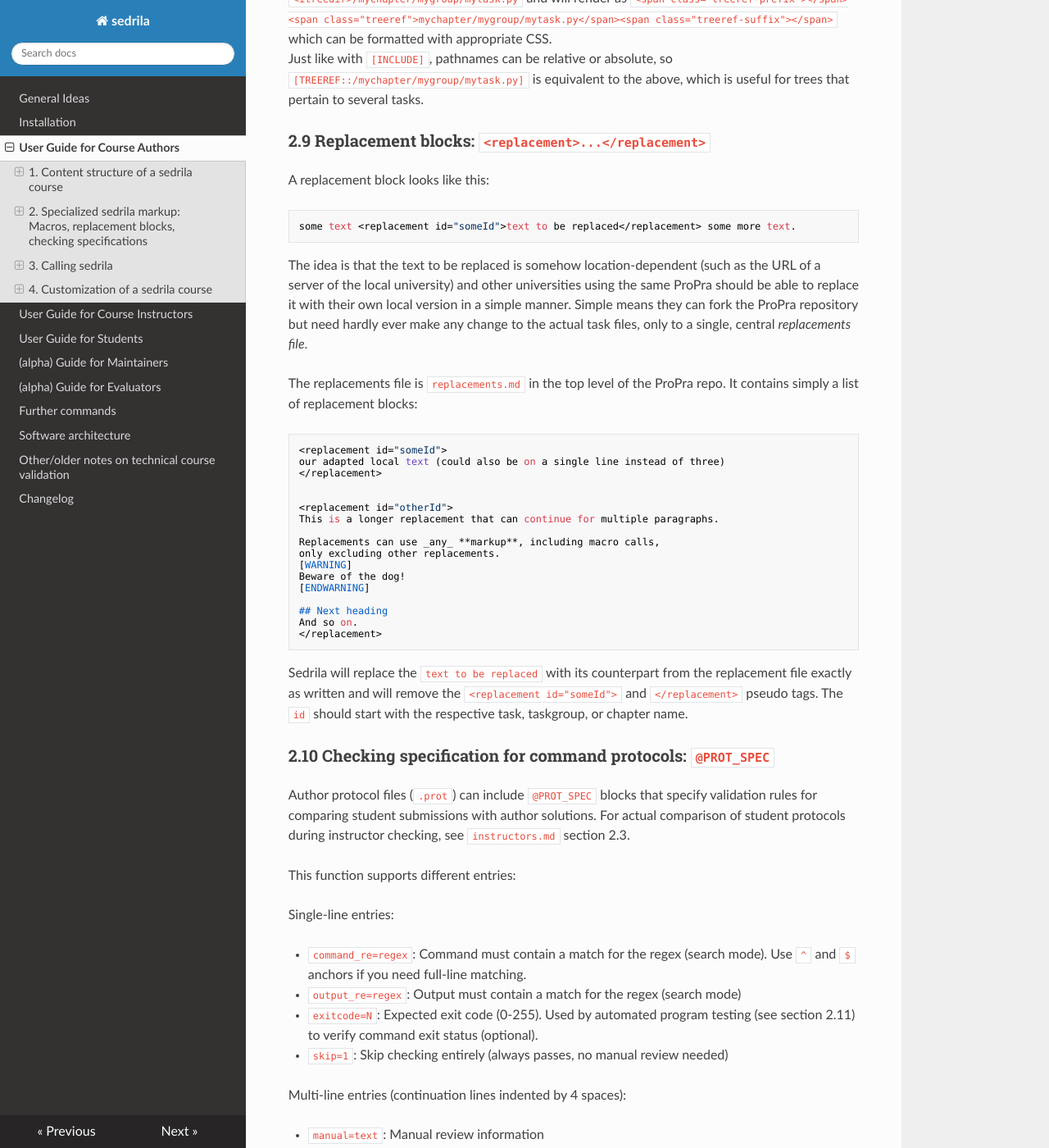
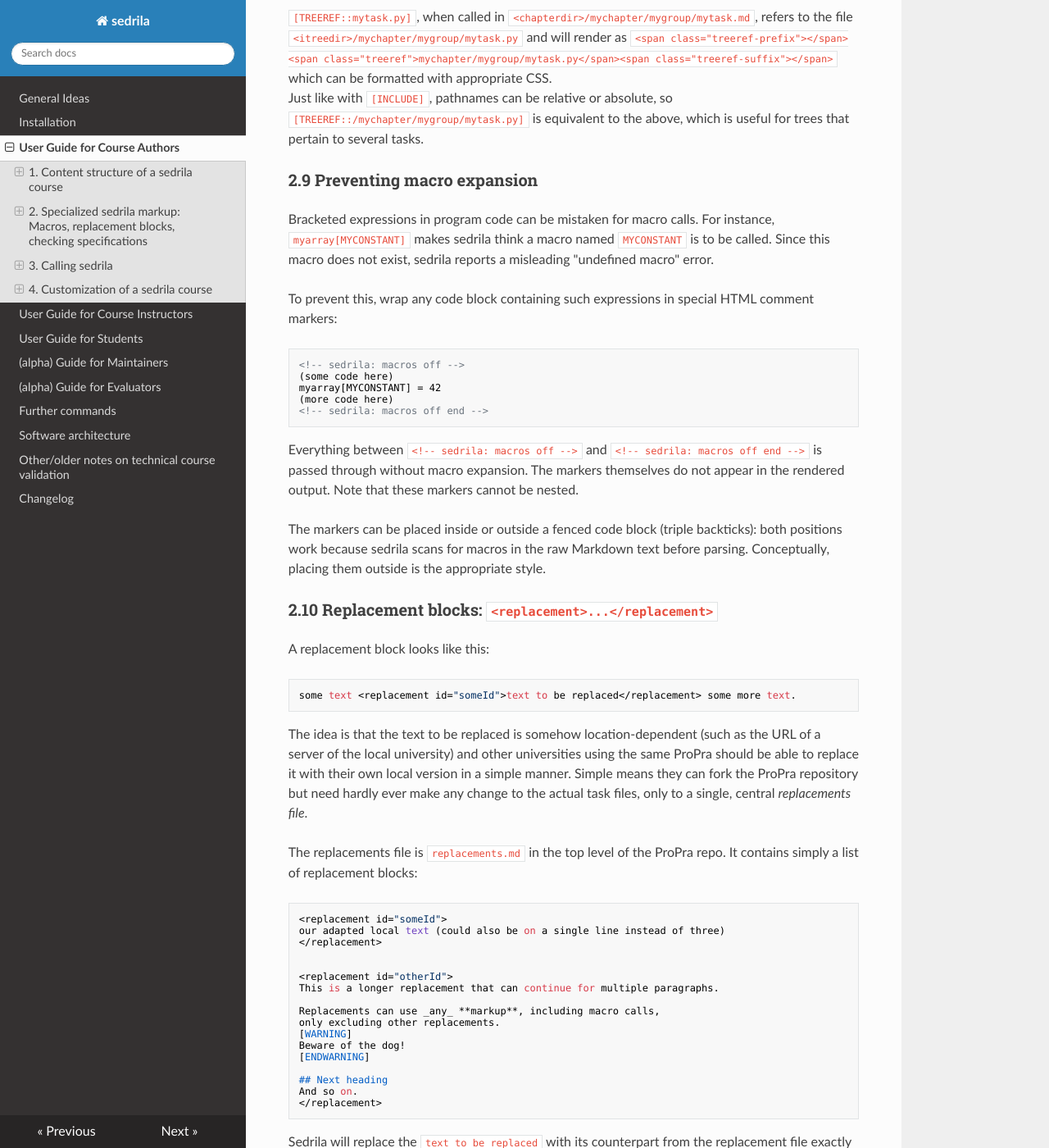
Before and after one commit to fubinf/sedrila, an MkDocs documentation site: the page built from docs/authors.md, in a window 1280 px wide and 1400 px high, scrolled down 18103 px. Shown: the whole window at 82% size. Built offline with MkDocs 1.6.1, drawn with Linux system fonts in a browser that asks for light colours; nearby versions of some CDN libraries; some of the changed text lies outside the part shown.

Commit message:
macros.py: <!-- sedrila: macros off --> markup suppresses false "undefined macro" error messages

````diff
--- a/docs/authors.md
+++ b/docs/authors.md
@@ -294,12 +294,14 @@ In addition to standard Markdown, sedrila provides several additional markup mec
 - **Macros**: Special commands in `[UPPERCASE]` notation for structured content,
   cross-references, file inclusion, and more.
   See Sections 2.0 to 2.8 for details.
+- **Preventing macro expansion**: How to protect code from being mistaken for macro calls.
+  See Section 2.9 for details.
 - **Replacement blocks**: `<replacement id="...">...</replacement>` tags that allow
   forked courses to substitute locale-specific content.
-  See Section 2.9 for details.
+  See Section 2.10 for details.
 - **Checking specifications** such as `@PROT_SPEC` blocks that allow sedrila to perform
   useful checking for non-authors (instructors, maintainers).
-  See Sections 2.10 to 2.12 for details.
+  See Sections 2.11 to 2.13 for details.
 
 
 ### 1.4 Task files: YAML top matter
@@ -896,7 +898,32 @@ Just like with `[INCLUDE]`, pathnames can be relative or absolute, so
 which is useful for trees that pertain to several tasks.
 
 
-### 2.9 Replacement blocks: `<replacement>...</replacement>`
+### 2.9 Preventing macro expansion
+
+Bracketed expressions in program code can be mistaken for macro calls.
+For instance, `myarray[MYCONSTANT]` makes sedrila think a macro named `MYCONSTANT` is to be called.
+Since this macro does not exist, sedrila reports a misleading "undefined macro" error.
+
+To prevent this, wrap any code block containing such expressions in special HTML comment markers:
+
+```
+<!-- sedrila: macros off -->
+(some code here)
+myarray[MYCONSTANT] = 42
+(more code here)
+<!-- sedrila: macros off end -->
+```
+
+Everything between `<!-- sedrila: macros off -->` and `<!-- sedrila: macros off end -->` is passed
+through without macro expansion. The markers themselves do not appear in the rendered output.
+Note that these markers cannot be nested.
+
+The markers can be placed inside or outside a fenced code block (triple backticks):
+both positions work because sedrila scans for macros in the raw Markdown text before parsing.
+Conceptually, placing them outside is the appropriate style.
+
+
+### 2.10 Replacement blocks: `<replacement>...</replacement>`
 
 A replacement block looks like this:
 ```
@@ -951,7 +978,7 @@ Single-line entries:
 
 - `command_re=regex`: Command must contain a match for the regex (search mode). Use `^` and `$` anchors if you need full-line matching.
 - `output_re=regex`: Output must contain a match for the regex (search mode)
-- `exitcode=N`: Expected exit code (0-255). Used by automated program testing (see section 2.11) to verify command exit status (optional).
+- `exitcode=N`: Expected exit code (0-255). Used by automated program testing (see section 2.12) to verify command exit status (optional).
 - `skip=1`: Skip checking entirely (always passes, no manual review needed)
 
 Multi-line entries (continuation lines indented by 4 spaces):
@@ -1029,7 +1056,7 @@ Each command entry is color-coded in the rendered protocol:
 
 Notes:
 
-- `exitcode` is primarily used for automated program testing in `@TEST_SPEC` (section 2.11),
+- `exitcode` is primarily used for automated program testing in `@TEST_SPEC` (section 2.12),
   so it can be combined with `command_re`, `output_re`, and `manual` in `@PROT_SPEC`.
   However, `skip=1` cannot be combined with `exitcode` (or any other check).
 - Validates regex syntax for `command_re` and `output_re`
@@ -1070,12 +1097,12 @@ Notes:
   needed for decryption.
 
 
-### 2.11 Checking specification for program tests: `@TEST_SPEC`
+### 2.12 Checking specification for program tests: `@TEST_SPEC`
 
 See in [Maintainers documentation](maintainers.md).
 
 
-### 2.12 Checking specification for external links: `@LINK_SPEC`
+### 2.13 Checking specification for external links: `@LINK_SPEC`
 
 See in [Maintainers documentation](maintainers.md).
 
````
Also changed, not shown: other parts of docs/authors.md (+1 -1 lines), PLAN.md (+35 -17 lines), docs/changelog.md (+3 -1 lines), 2 other files.
